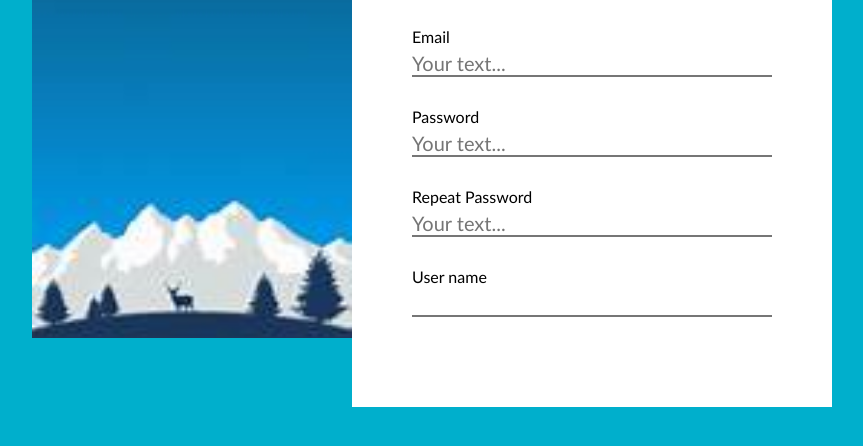
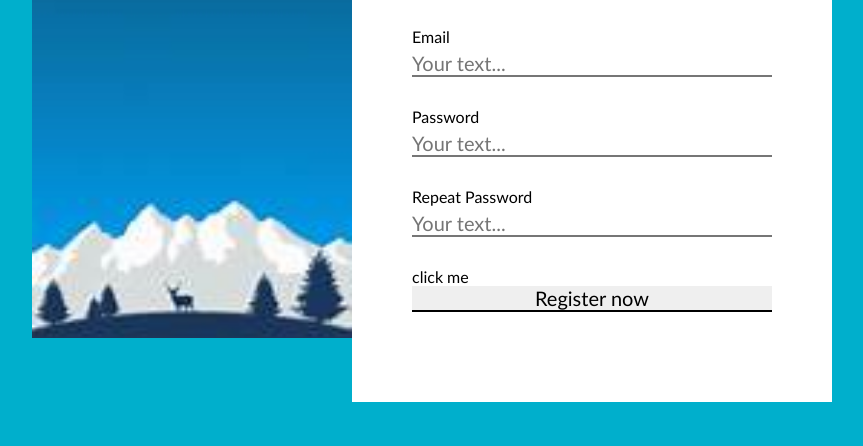
Before and after one commit to ModestaLiatuke/5-sign-up, a website: page index.html in a window 1280 px wide. Shown: the part 232-678 px from the top of the page, without its empty margins (208-1071 px from the left). Drawn offline with Linux system fonts and the light colour scheme.

Commit message:
buttom css

```diff
--- /dev/null
+++ b/css/button.css
@@ -0,0 +1,4 @@
+btn {
+background-color: red;
+
+}
--- a/index.html
+++ b/index.html
@@ -14,6 +14,7 @@
     <link rel="shortcut icon" href="./Favicon.ico" type="image/x-icon">
 <!-- components -->
     <link rel="stylesheet" href="./css/form.css">
+    <link rel="stylesheet" href="./css/button.css">
 
 <!-- custom styles -->
     <link rel="stylesheet" href="./css/main.css">
@@ -43,7 +44,7 @@
                 </div>
                 <div class="form-row">
                     <label for="#">Email</label>
-                    <input type="text" placeholder="Your text...">
+                    <input type="email" placeholder="Your text...">
                 </div>
                 <div class="form-row">
                     <label for="#">Password</label>
@@ -54,8 +55,9 @@
                     <input type="password" placeholder="Your text...">
                 </div>
                 <div class="form-row">
-                    <label for="#">User name</label>
-                    <input type="text">
+                    <div class="btn">click me</div>
+                    <input class="btn" type="submit" value="Register now">
+
                 </div>
             </form>
         </div>
```
